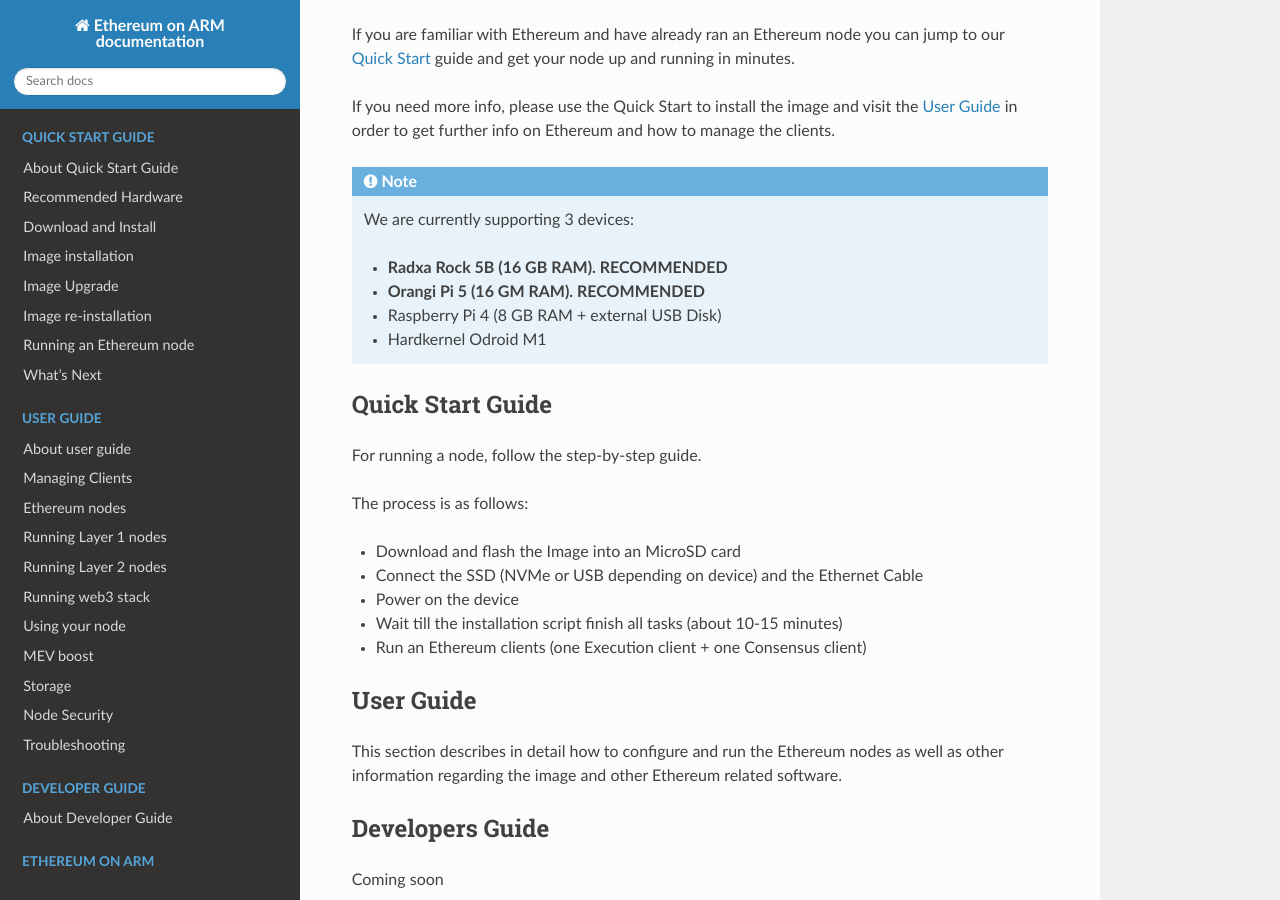
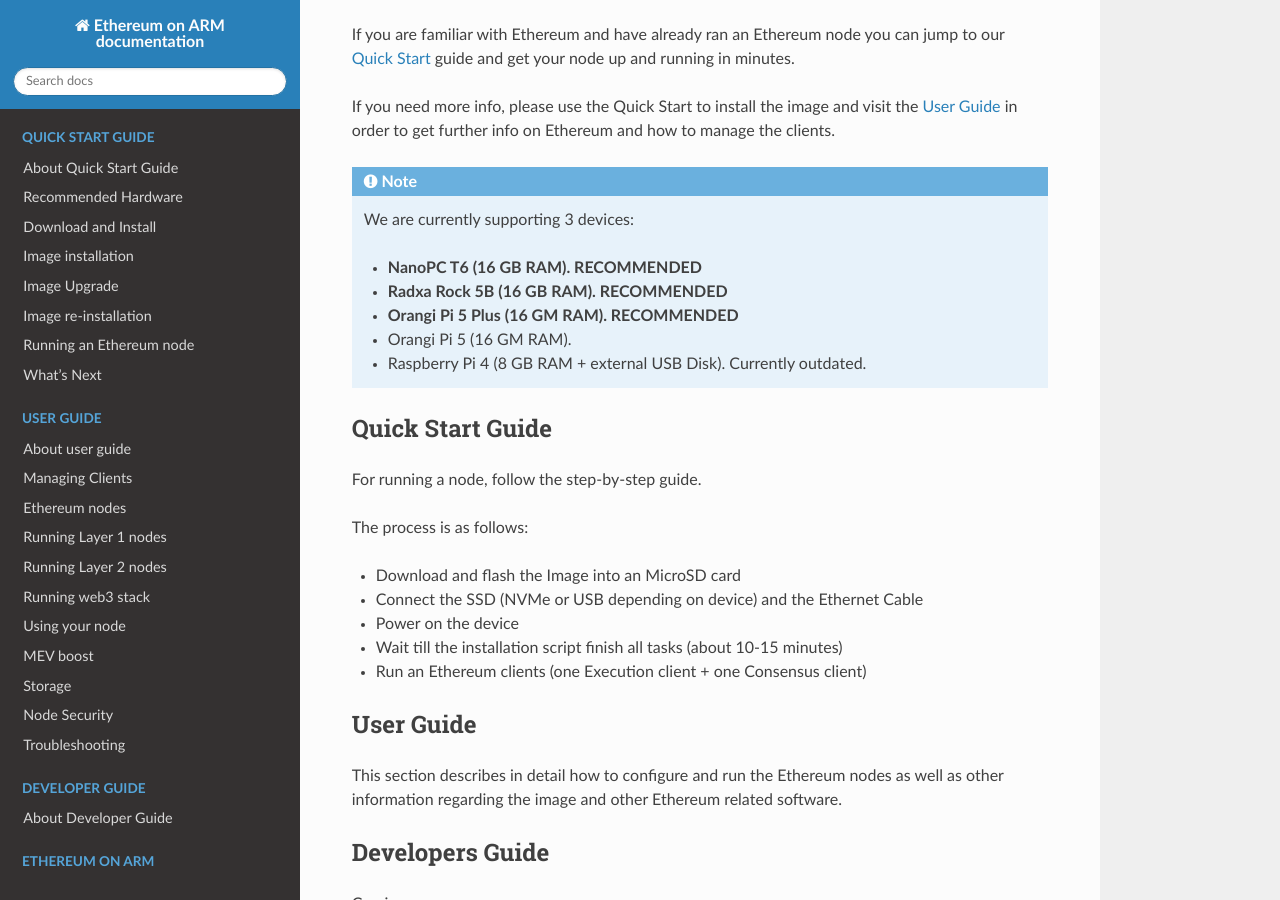
Before and after one commit to EOA-Blockchain-Labs/ethereumonarm, a Sphinx documentation site: the page built from docs/index.rst, in a window 1280 px wide and 900 px high, scrolled down 693 px. Built offline with Sphinx 7.4.7 and the Read the Docs theme 2.0.0, drawn with Linux system fonts in a browser that asks for light colours.

Commit message:
updated supported devices.

```diff
--- a/docs/index.rst
+++ b/docs/index.rst
@@ -35,10 +35,11 @@
 
   We are currently supporting 3 devices:
 
+  * **NanoPC T6 (16 GB RAM). RECOMMENDED**
   * **Radxa Rock 5B (16 GB RAM). RECOMMENDED**
-  * **Orangi Pi 5 (16 GM RAM). RECOMMENDED**
-  * Raspberry Pi 4 (8 GB RAM + external USB Disk)
-  * Hardkernel Odroid M1
+  * **Orangi Pi 5 Plus (16 GM RAM). RECOMMENDED**
+  * Orangi Pi 5 (16 GM RAM).
+  * Raspberry Pi 4 (8 GB RAM + external USB Disk). Currently outdated.
 
 Quick Start Guide
 -----------------
```
